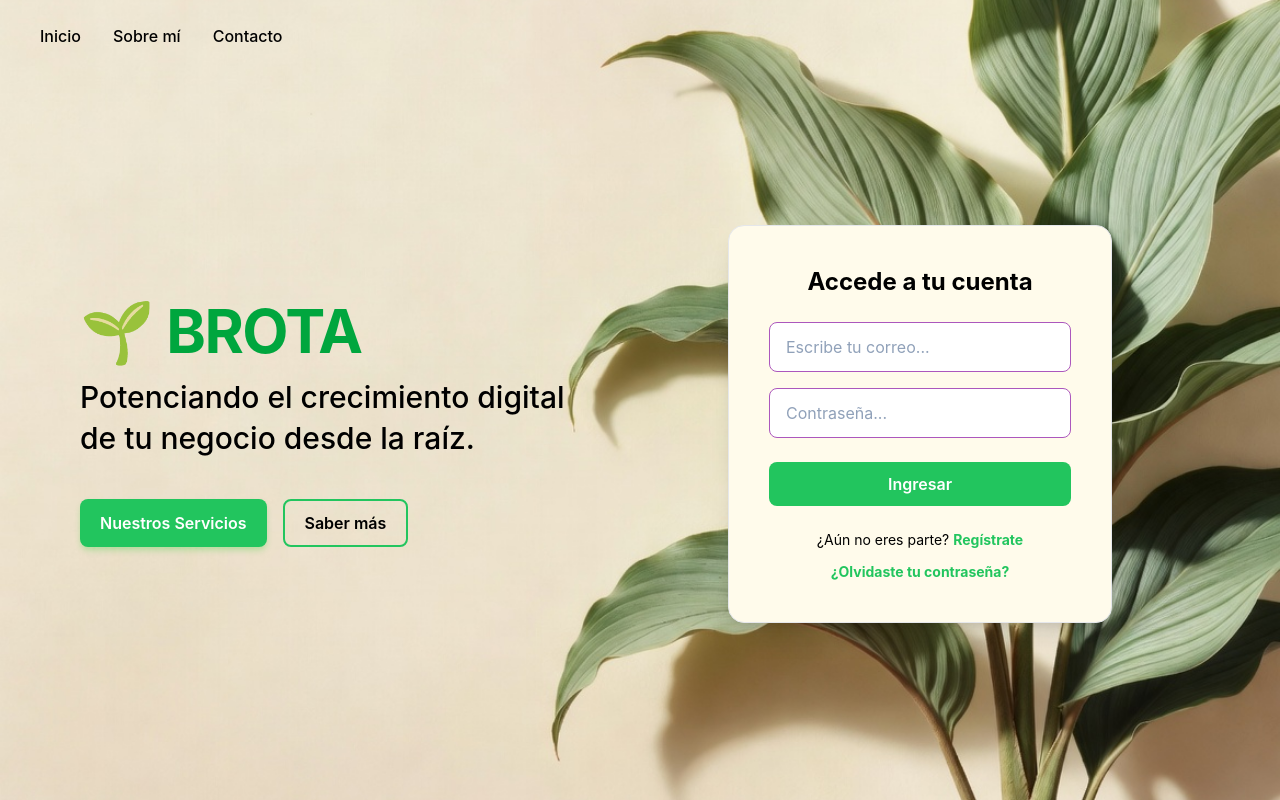
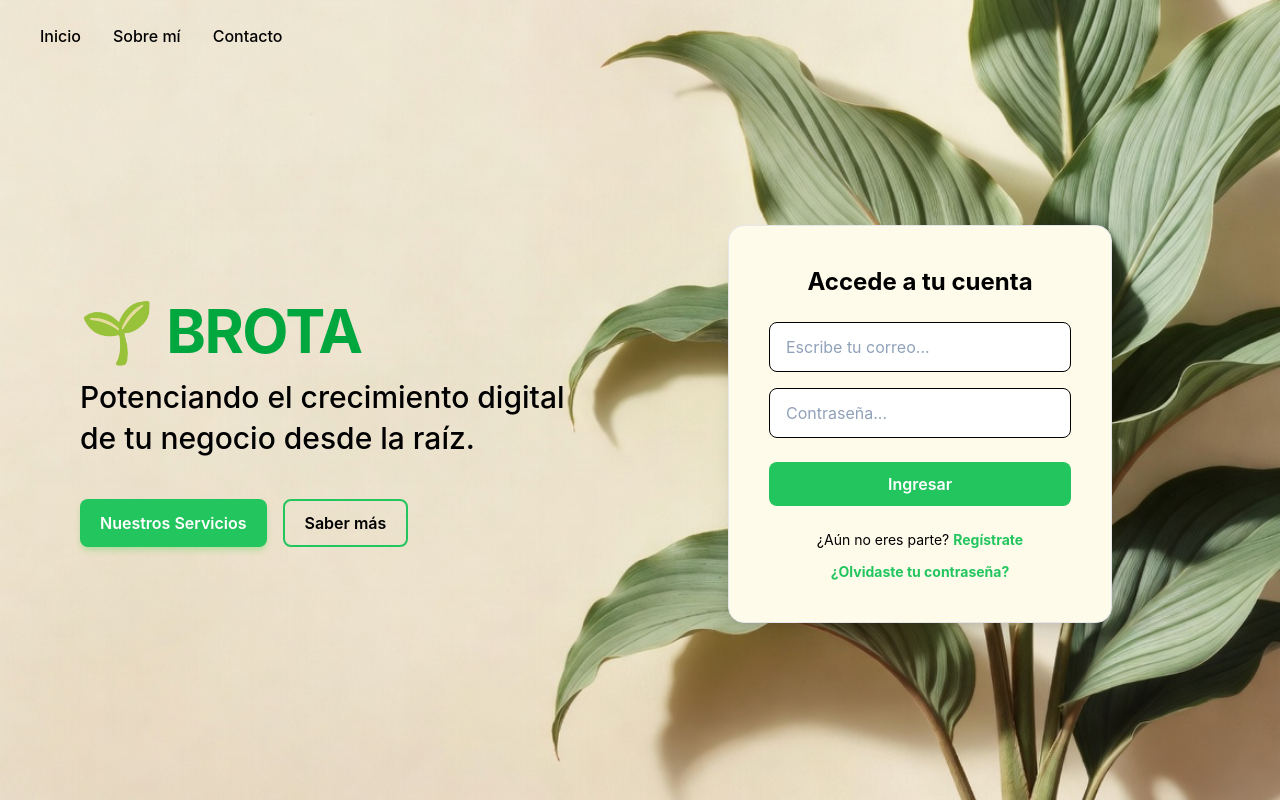
Before and after one commit to davidm052006/Documentacion_Brota, a React (Vite) app in the folder frontend/: page / in a window 1280 px wide. Built offline with nearby package versions, Linux system fonts and the light colour scheme; no server answers.

Commit message:
Modificacion de Login 0.2

```diff
--- a/frontend/src/components/Shared/Input.jsx
+++ b/frontend/src/components/Shared/Input.jsx
@@ -11,7 +11,7 @@ function Input({ type = "text", value, onChange, placeholder, error, className =
                 className={`bg-[var(--color-surface)] text-black border px-4 py-3 text-base rounded-[var(--radius-md)] outline-none transition-all duration-200 w-full focus:ring-3 focus:ring-[var(--color-primary)]/30 placeholder:text-slate-400 ${
                     error
                         ? 'border-red-500 focus:border-red-500'
-                        : 'border-[var(--color-border)] focus:border-[var(--color-primary)]'
+                        : 'border-black focus:border-black'
                 } ${className}`}
             />
             {error && <p className="text-red-500 text-sm mt-1">{error}</p>}
```
